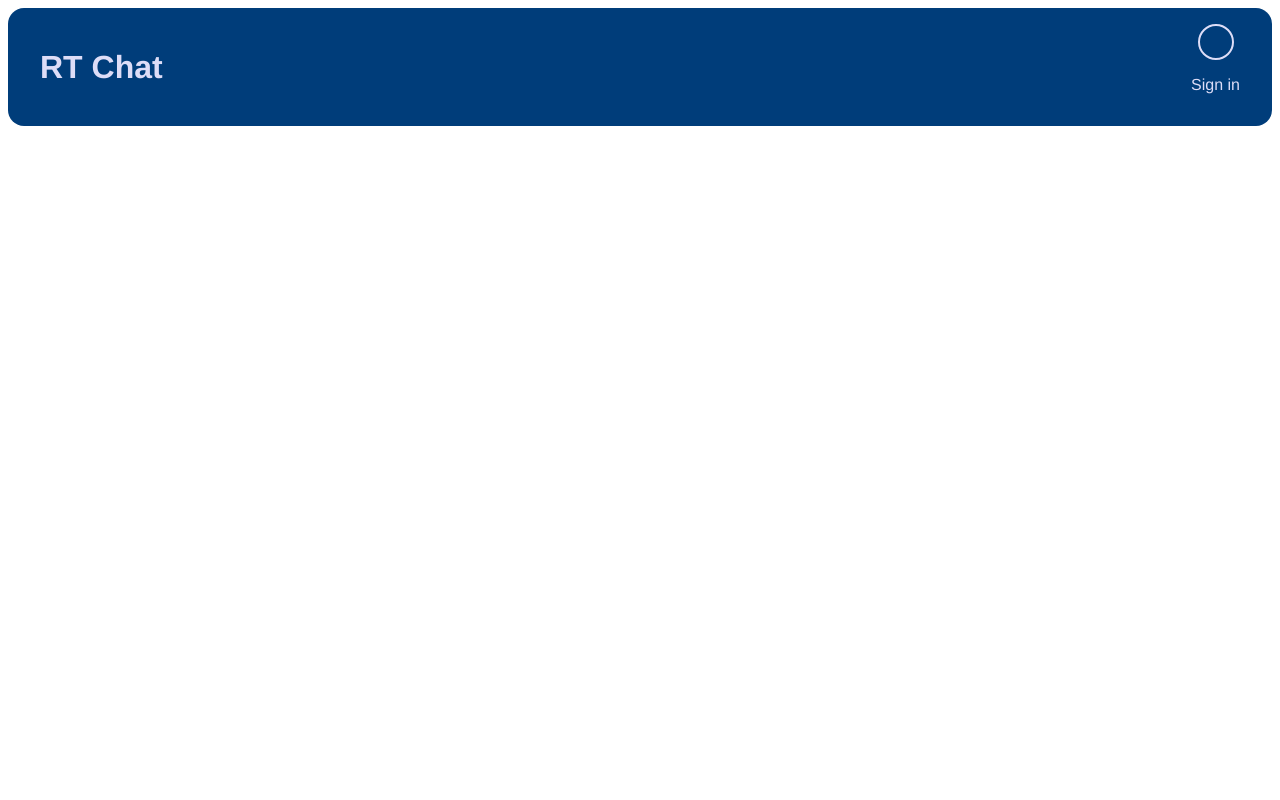
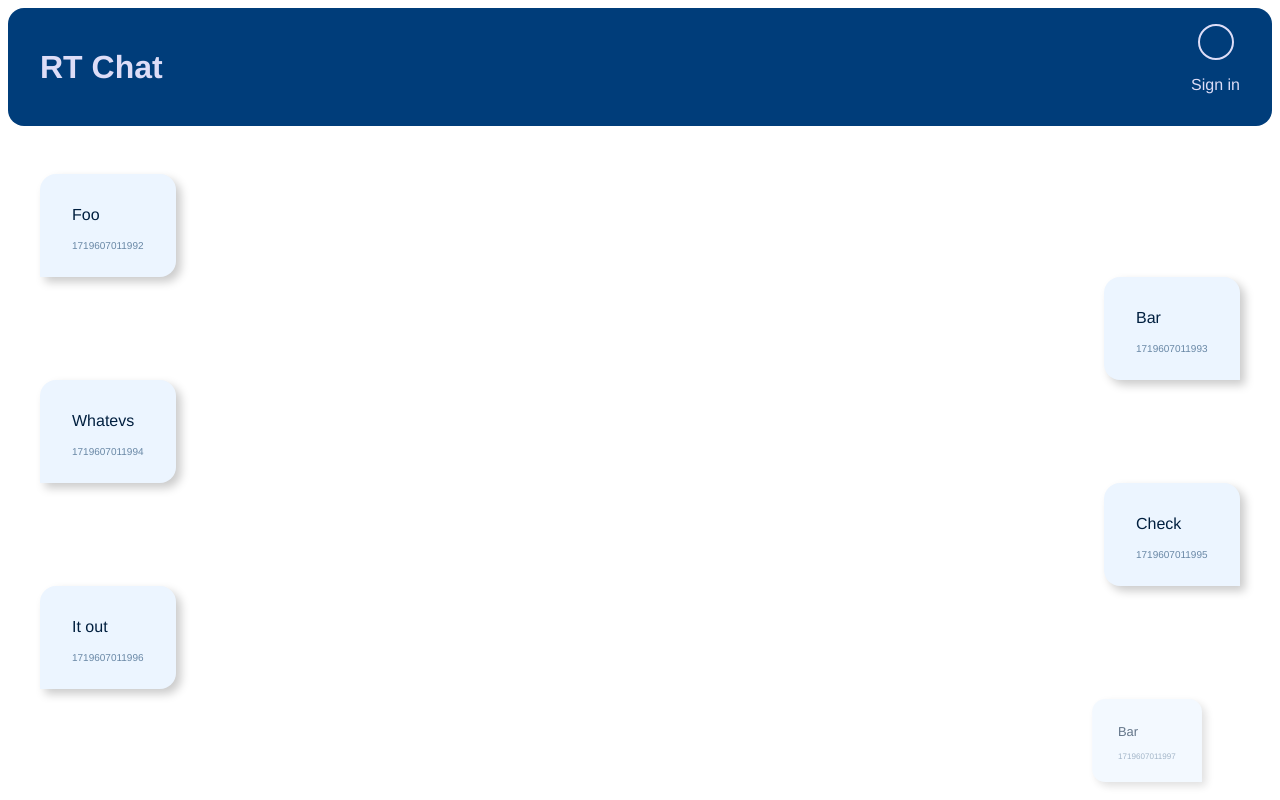
Before and after one commit to eliasgoette/realtime-chat-react-ts, a React (Create React App) app: page / in a window 1280 px wide. Shown: the top 800 px of the page. Built offline with nearby package versions, Linux system fonts and the light colour scheme; no server answers.

Commit message:
Added animated chat area and bubbles

```diff
--- a/src/App.tsx
+++ b/src/App.tsx
@@ -1,11 +1,13 @@
 import React from 'react';
 import './App.css';
 import AppHeader from './components/generic/Header';
+import ChatArea from './components/chat/ChatArea';
 
 function App() {
   return (
     <div className="App">
       <AppHeader/>
+      <ChatArea/>
     </div>
   );
 }
--- /dev/null
+++ b/src/components/chat/ChatArea.module.css
@@ -0,0 +1,20 @@
+@import url("/src/theme.css");
+
+.chatArea {
+    display: flex;
+    flex-flow: column wrap;
+    align-items: flex-start;
+
+    padding: var(--default-padding);
+    padding-top: 3em;
+    padding-bottom: 3em;
+}
+
+.chatArea > :nth-child(odd) {
+    border-bottom-left-radius: 0 !important;
+}
+
+.chatArea > :nth-child(even) {
+    align-self: flex-end;
+    border-bottom-right-radius: 0 !important;
+}
--- /dev/null
+++ b/src/components/chat/ChatArea.tsx
@@ -0,0 +1,61 @@
+import React, { FC } from "react";
+import styles from "./ChatArea.module.css";
+import ChatBubble, { chatMessage } from "./ChatBubble";
+
+const ChatArea : FC = () => {
+    let messages : chatMessage[] = [
+        {
+            content: "Foo",
+            timestamp: Date.now() - 8,
+            authorUid: "U1"
+        },
+        {
+            content: "Bar",
+            timestamp: Date.now() - 7,
+            authorUid: "U2"
+        },
+        {
+            content: "Whatevs",
+            timestamp: Date.now() - 6,
+            authorUid: "U1"
+        },
+        {
+            content: "Check",
+            timestamp: Date.now() - 5,
+            authorUid: "U2"
+        },
+        {
+            content: "It out",
+            timestamp: Date.now() - 4,
+            authorUid: "U1"
+        },
+        {
+            content: "Bar",
+            timestamp: Date.now() - 3,
+            authorUid: "U2"
+        },
+        {
+            content: "Whatevs",
+            timestamp: Date.now() - 2,
+            authorUid: "U1"
+        },
+        {
+            content: "Check",
+            timestamp: Date.now() - 1,
+            authorUid: "U2"
+        },
+        {
+            content: "It out",
+            timestamp: Date.now(),
+            authorUid: "U1"
+        }
+    ];
+
+    return(
+        <div className={styles.chatArea}>
+            {messages.map(m => <ChatBubble {...m}/>)}
+        </div>
+    );
+}
+
+export default ChatArea;
--- /dev/null
+++ b/src/components/chat/ChatBubble.module.css
@@ -0,0 +1,35 @@
+@import url("/src/theme.css");
+
+.chatBubble {
+    background-color: var(--background-elevated-color);
+    border-radius: var(--default-border-radius);
+    padding: var(--default-padding);
+
+    animation: appear linear;
+    animation-timeline: view();
+    animation-range: entry 0% cover 20%;
+
+    box-shadow: 5px 5px 10px #00000035;
+}
+
+.content, .timestamp {
+    font-weight: lighter;
+}
+
+.timestamp {
+    font-size: x-small;
+    color: var(--foreground-light-color);
+}
+
+@keyframes appear {
+    from {
+        opacity: 0;
+        scale: 0.5;
+        transform: translateX(-5em);
+    }
+    to {
+        opacity: 1;
+        scale: 1;
+        transform: translateX(0);
+    }
+}
--- /dev/null
+++ b/src/components/chat/ChatBubble.tsx
@@ -0,0 +1,19 @@
+import React, { FC } from "react";
+import styles from "./ChatBubble.module.css";
+
+export type chatMessage = {
+    content : string,
+    timestamp : number,
+    authorUid : string
+}
+
+const ChatBubble : FC<chatMessage> = (message) => {
+    return(
+        <div className={styles.chatBubble}>
+            <p className={styles.content}>{message.content}</p>
+            <p className={styles.timestamp}>{message.timestamp}</p>
+        </div>
+    );
+}
+
+export default ChatBubble;
--- a/src/components/generic/Header.module.css
+++ b/src/components/generic/Header.module.css
@@ -7,6 +7,11 @@
     border-radius: var(--default-border-radius);
     padding: var(--default-padding);
 
+    position: sticky;
+    top: 0;
+
+    z-index: 100;
+
     display: flex;
     flex-flow: row wrap;
     justify-content: space-between;
--- a/src/theme.css
+++ b/src/theme.css
@@ -1,6 +1,8 @@
 :root {
     --foreground-color: #f2eeff;
+    --foreground-light-color: #34608c;
     --background-color: #001f3f;
+    --background-elevated-color: #0a2e53;
     --primary-color: #001f3f;
     --secondary-color: #d0d0d0;
 
@@ -15,7 +17,9 @@
 @media (prefers-color-scheme: light) {
     :root {
         --foreground-color: #001f3f;
+        --foreground-light-color: #6887a5;
         --background-color: #fff;
+        --background-elevated-color: #ecf5ff;
         --primary-color: #ddddf7;
         --secondary-color: #003d7a;
     }
```
